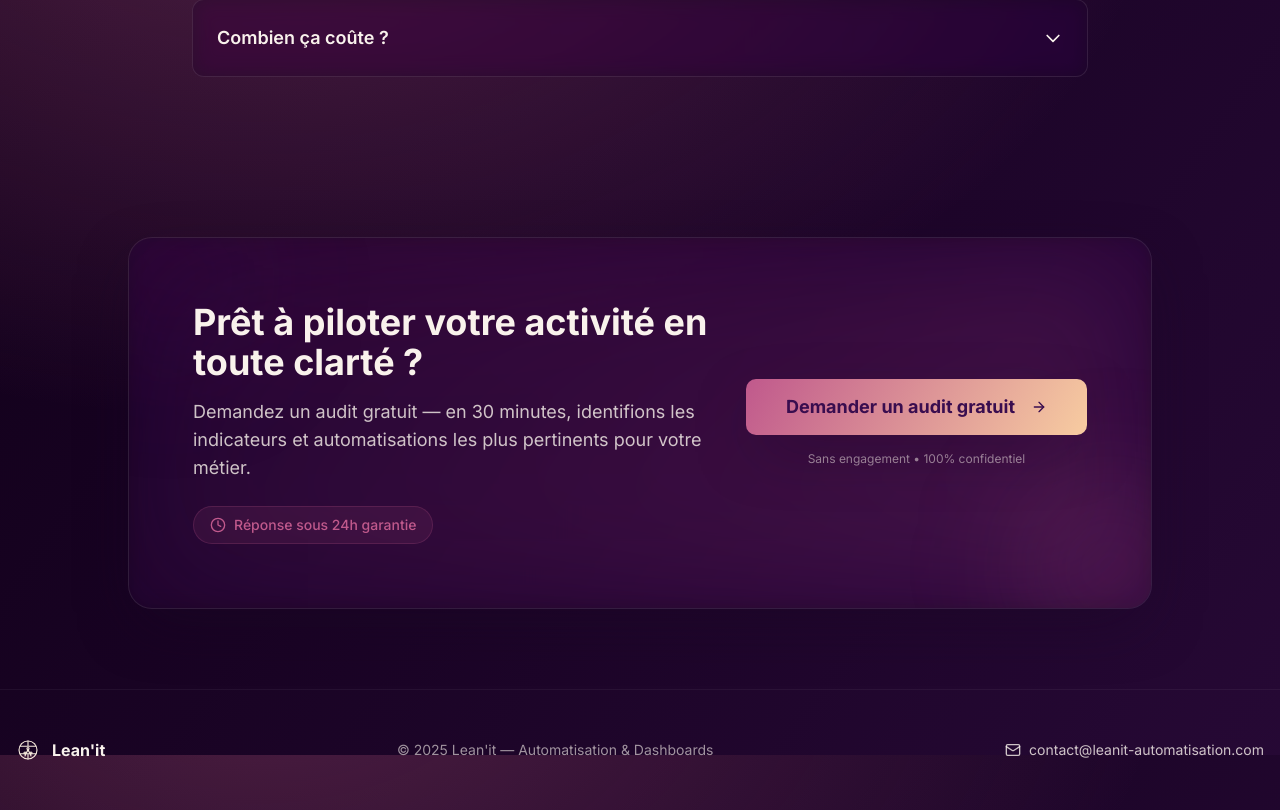
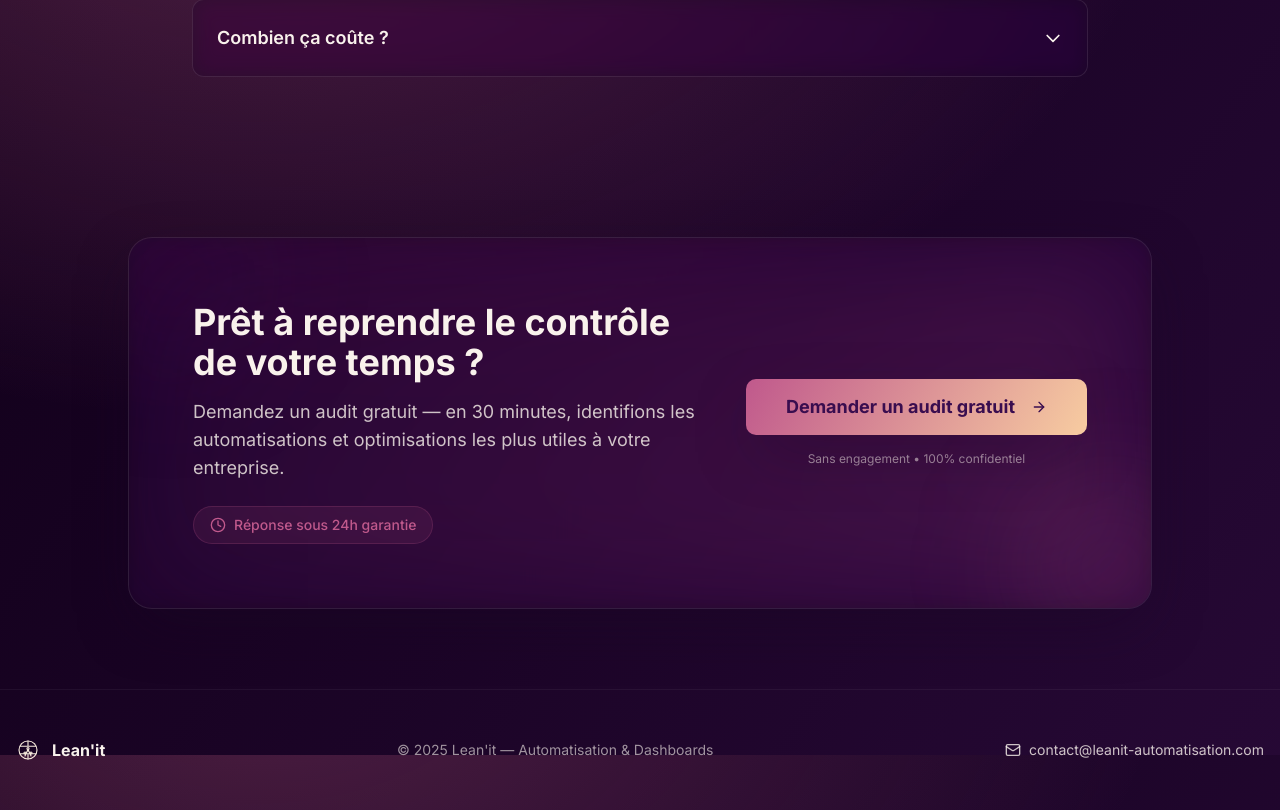
Before and after one commit to feliciafch-svg/leanit-flow, a React (Vite) app: page / in a window 1280 px wide. Shown: the part 4845-5655 px from the top of the page. Built offline with nearby package versions, Linux system fonts and the light colour scheme; the HTML template or start-up script is replaced by a standard one.

Commit message:
Update homepage CTA

```diff
--- a/src/pages/Index.tsx
+++ b/src/pages/Index.tsx
@@ -19,7 +19,10 @@ const Index = () => {
         <CaseUsage />
         <Testimonial />
         <FAQ />
-        <CTA />
+        <CTA
+          title="Prêt à reprendre le contrôle de votre temps ?"
+          description="Demandez un audit gratuit — en 30 minutes, identifions les automatisations et optimisations les plus utiles à votre entreprise."
+        />
       </main>
       <Footer />
     </div>
```
